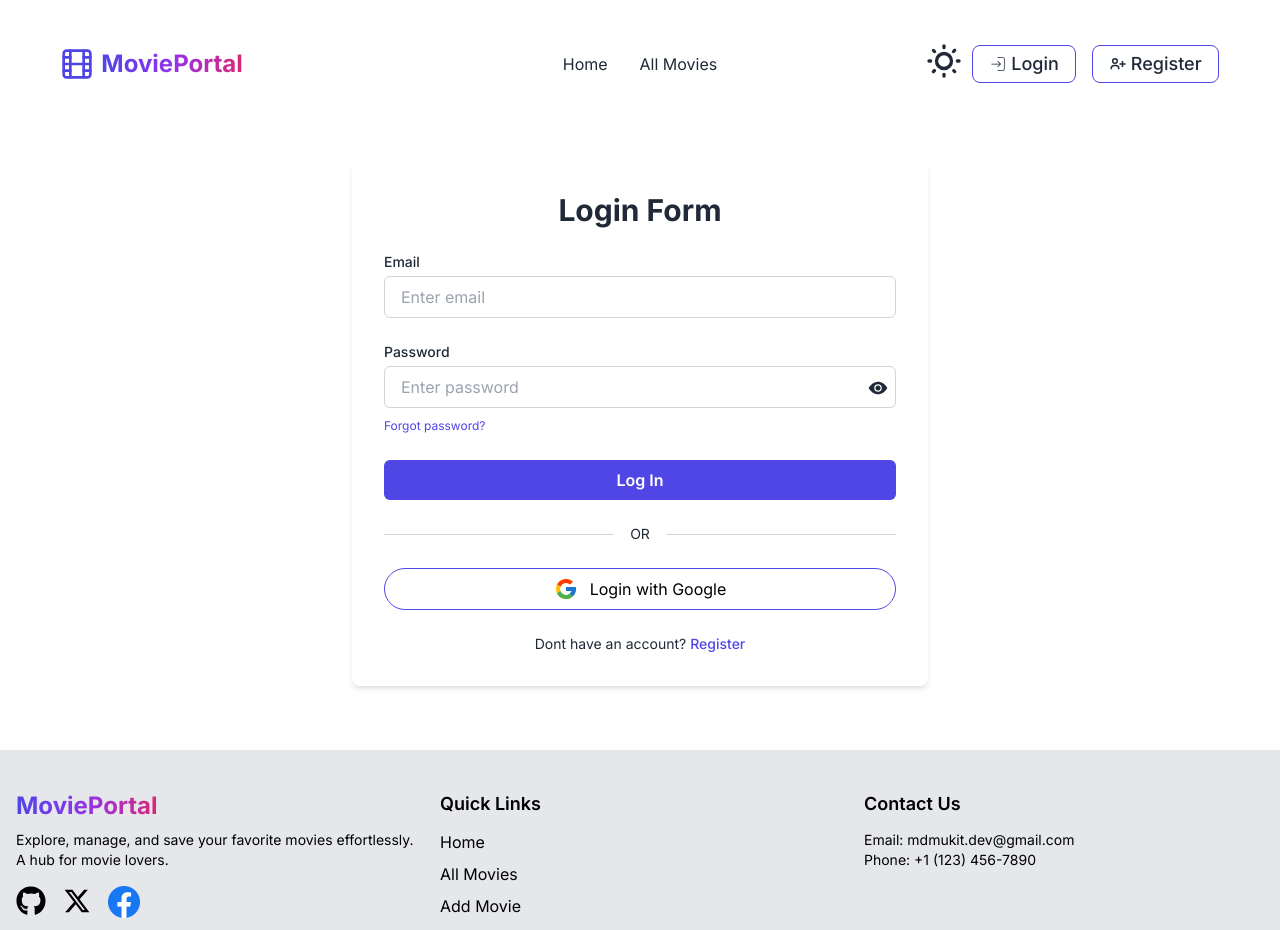
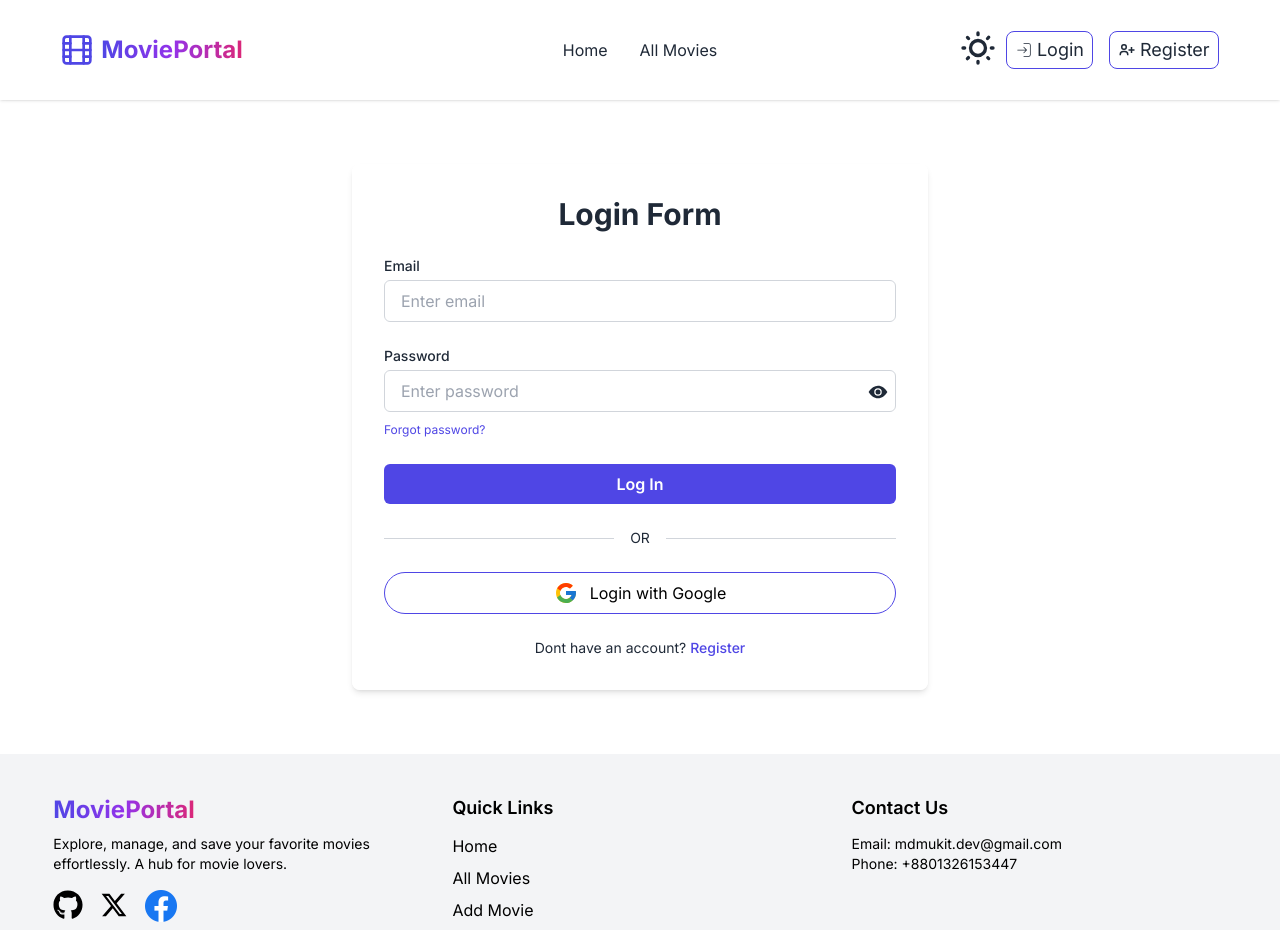
Before and after one commit to MukitHossen7/B10A10-Movie-Protal, a React (Vite) app: page /login in a window 1280 px wide. Shown: the top 930 px of the page. Built offline with nearby package versions, Linux system fonts and the light colour scheme; no server answers.

Commit message:
navbar some problem slove

```diff
--- a/src/Layouts/MainLayouts.jsx
+++ b/src/Layouts/MainLayouts.jsx
@@ -7,11 +7,10 @@ const MainLayouts = () => {
   return (
     <div>
       <Scroll></Scroll>
-      <div className="dark:bg-gray-900">
-        <div className="w-11/12 md:w-11/12 lg:w-11/12 xl:container mx-auto">
-          <Navbar></Navbar>
-        </div>
+      <div className="dark:bg-gray-800 sticky top-0 z-10">
+        <Navbar></Navbar>
       </div>
+
       <div className="dark:bg-gray-900">
         <div className="min-h-[calc(100vh-389px)] w-11/12 md:w-11/12 lg:w-11/12 xl:container mx-auto">
           <Outlet></Outlet>
--- a/src/components/Footer/Footer.jsx
+++ b/src/components/Footer/Footer.jsx
@@ -5,8 +5,8 @@ import { Link } from "react-router-dom";
 const Footer = () => {
   return (
     <div>
-      <footer className="bg-gray-200 dark:bg-gray-900 text-black dark:text-white py-6 pt-10">
-        <div className="container mx-auto px-4 ">
+      <footer className="bg-gray-100 dark:bg-gray-900/50 text-black dark:text-white py-6 pt-10">
+        <div className="w-11/12 md:w-11/12 lg:w-11/12 xl:container mx-auto  ">
           <div className="grid grid-cols-1 md:grid-cols-3 gap-6 mb-8  text-center lg:text-start">
             <div>
               <h2 className="">
@@ -14,10 +14,12 @@ const Footer = () => {
                   MoviePortal
                 </span>
               </h2>
+
               <p className="text-sm mt-2">
                 Explore, manage, and save your favorite movies effortlessly. A
                 hub for movie lovers.
               </p>
+
               <div className="flex gap-4 mt-4 justify-center lg:justify-start">
                 <a href="https://github.com/MukitHossen7" target="_blank">
                   <FaGithub className="text-3xl" />
@@ -53,7 +55,7 @@ const Footer = () => {
             <div>
               <h3 className="text-lg font-semibold">Contact Us</h3>
               <p className="mt-3 text-sm">Email: mdmukit.dev@gmail.com</p>
-              <p className="text-sm">Phone: +1 (123) 456-7890</p>
+              <p className="text-sm">Phone: +8801326153447</p>
               <div className="flex space-x-4 mt-3">
                 <a
                   href="#"
--- a/src/components/Navbar/Navbar.jsx
+++ b/src/components/Navbar/Navbar.jsx
@@ -1,6 +1,5 @@
 import { useContext, useEffect } from "react";
 import { CiLogin, CiLogout } from "react-icons/ci";
-
 import { FiFilm } from "react-icons/fi";
 import { Link, matchPath, NavLink, useLocation } from "react-router-dom";
 import { AuthContext } from "../../Provider/AuthProvider";
@@ -27,15 +26,18 @@ const Navbar = () => {
     }
     document.title = title[location.pathname] || "Movie Portal";
   }, [location]);
+
   const { user, logOut } = useContext(AuthContext);
+
   const handleLogOut = () => {
     logOut().then(() => {
       toast.success("Log_out successfully");
     });
   };
+
   return (
-    <div className="pt-8 sticky top-0">
-      <div className="navbar  dark:bg-gray-800/50 dark:text-white ">
+    <div className="bg-white dark:bg-gray-800/50 shadow ">
+      <div className="navbar dark:text-white py-7 w-11/12 mx-auto">
         <div className="navbar-start">
           <div className="dropdown">
             <div tabIndex={0} role="button" className="btn btn-ghost lg:hidden">
@@ -56,12 +58,12 @@ const Navbar = () => {
             </div>
             <ul
               tabIndex={0}
-              className="menu menu-sm dropdown-content bg-base-100 rounded-box mt-3 w-52 p-2 shadow gap-3 z-50 text-base"
+              className="menu menu-sm dropdown-content bg-base-100 rounded-box mt-3 w-52 p-2 shadow gap-3 z-50 text-base dark:text-white dark:bg-gray-800"
             >
               <NavLink to="/">Home</NavLink>
               <NavLink to="/allMovies">All Movies</NavLink>
               {user && (
-                <div className="flex flex-col  gap-3">
+                <div className="flex flex-col gap-3">
                   <NavLink to="/addMovie">Add Movies</NavLink>
                   <NavLink to="/myFavorites">My Favorites</NavLink>
                 </div>
@@ -76,7 +78,7 @@ const Navbar = () => {
           </Link>
         </div>
         <div className="navbar-center hidden lg:flex">
-          <ul className="menu menu-horizontal px-1 gap-8  text-base">
+          <ul className="menu menu-horizontal px-1 gap-8 text-base">
             <NavLink to="/">Home</NavLink>
             <NavLink to="/allMovies">All Movies</NavLink>
             {user && (
@@ -88,18 +90,20 @@ const Navbar = () => {
           </ul>
         </div>
         <div className="navbar-end gap-2">
-          <ThemeControl></ThemeControl>
+          <div className="text-xs">
+            <ThemeControl />
+          </div>
           {user ? (
             <div className="flex items-center gap-1 lg:gap-4">
               <div className="tooltip" data-tip={`${user?.displayName}`}>
                 <img
-                  className="w-8 lg:w-10 h-8 lg:h-10 object-cover rounded-full "
+                  className="w-7 lg:w-8 h-7 lg:h-8 object-cover rounded-full"
                   src={user?.photoURL}
                 ></img>
               </div>
               <button
                 onClick={handleLogOut}
-                className="py-1 px-1 lg:px-4 border border-indigo-600 rounded-lg text-base lg:text-lg font-medium flex items-center gap-1  "
+                className="py-1 px-1 lg:px-2 border border-indigo-600 rounded-lg text-base lg:text-lg flex items-center gap-1"
               >
                 <CiLogout />
                 Logout
@@ -109,14 +113,14 @@ const Navbar = () => {
             <div className="flex items-center gap-1 lg:gap-4">
               <Link
                 to="/login"
-                className="py-1 px-1 lg:px-4 border border-indigo-600 rounded-lg text-base lg:text-lg font-medium flex items-center gap-1  "
+                className="py-1 px-1 lg:px-2 border border-indigo-600 rounded-lg text-base lg:text-lg flex items-center gap-1"
               >
                 <CiLogin />
                 Login
               </Link>
               <Link
                 to="/register"
-                className="py-1 px-1 lg:px-4 border border-indigo-600 rounded-lg text-base lg:text-lg font-medium flex items-center gap-1"
+                className="py-1 px-1 lg:px-2 border border-indigo-600 rounded-lg text-base lg:text-lg flex items-center gap-1"
               >
                 <BiUserPlus />
                 Register
```
